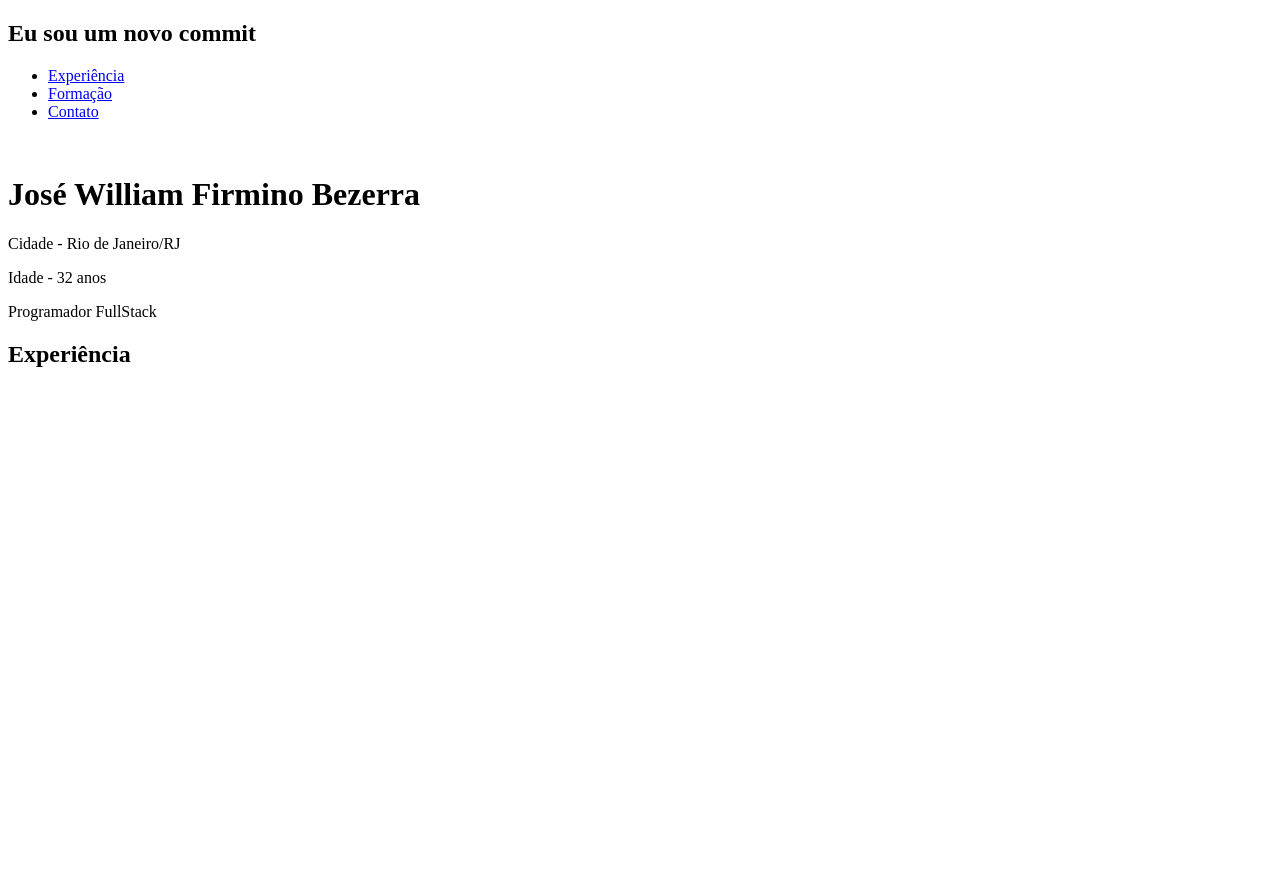
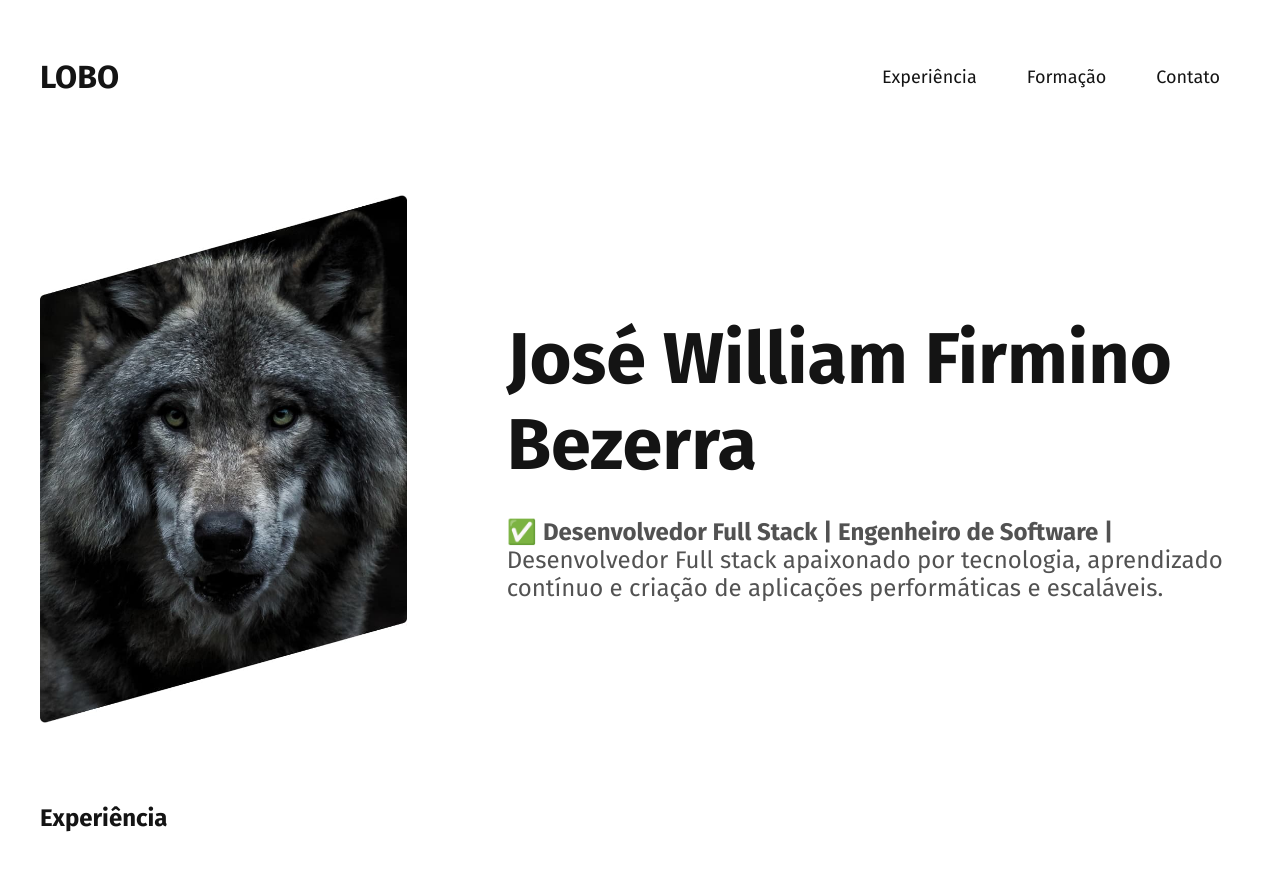
Before and after one commit to Will-firmino/portfolio, a plain HTML site: page index.html in a window 1280 px wide. Before the commit the page ends 800 px from the top, so only its background shows below. Drawn offline with Linux system fonts and the light colour scheme.

Commit message:
Alterações do dia 13_02_2025

```diff
--- a/css/style.css
+++ b/css/style.css
@@ -0,0 +1,95 @@
+/*
+======================
+CONFIGURAÇÕES BÁSICAS
+======================
+*/
+
+body {
+    font-family: "Fira Sans", Arial, sans-serif; /* Define a fonte principal para o site.*/
+    margin: 0px; /*Remove qualquer margem padrão aplicada pelo navegador*/
+    color: #141414; /* Define a cor dos textos para um tom escuro */
+}
+
+h1, h2, h3, p {
+    margin: 0px; /*Remove qualquer margem padrão aplicada pelo navegador*/
+}
+
+img {
+    max-width: 100%; /* Garante que a imagem nunca ultrapasse o contêiner */
+    height: auto; /* Mantém a proporção original da imagem */
+}
+
+li {
+    list-style: none;
+}
+
+/*
+======================
+CABEÇALHO ( HEADER )
+======================
+*/
+
+.header {
+    max-width: 1200px; /* Define a largura máxima para evitar que o conteúdo fique muito largo em telas grandes*/
+    padding: 40px 20px; /*Espaçamento interno para cima/baixo direita/esquerda*/
+    margin: 0 auto; /* Centraliza o cabeçalho na horizontal*/
+    display: flex; /* Organiza os elementos lado a lado*/
+    justify-content: space-between; /* Distribui os itens do header uniformemente*/
+    align-items: center; /* Alinha verticalmente os elementos*/
+}
+
+.header-menu {
+    display: flex; /* Organiza os elementos lado a lado*/
+    flex-wrap: wrap; /* Permite que os itens do menu quebrem a linha */
+    gap: 10px; /* Espaçamento entre os itens do menu */
+    justify-content: center; /* Garante que os itens sempre fiquem centralizados*/
+}
+
+.header-menu a {
+    text-decoration: none; /*Remove o sublinhado padrão da linha */
+    padding: 10px 20px;
+    font-size: 18px;
+    color: #141414; /* Define a cor dos textos para um tom escuro */
+    display: block;  /* Garante que o link ocupe toda a área do botão*/
+}
+
+/*
+======================
+SEÇÃO DE INTRODUÇÃO
+======================
+*/
+
+.introducao {
+    max-width: 1200px;
+    padding: 40px 20px;
+    margin: 0 auto;
+    display: grid;
+    grid-template-columns: 1fr 2fr; /* Divide o espaço, 1 parte para a imagem e 2 partes para o texto */
+    gap: 100px;
+    align-items: center;
+}
+
+.introducao h1 {
+    font-size: 72px;
+    margin-bottom: 30px;
+}
+
+.introducao p {
+    font-size: 24px;
+    color: #525252;
+}
+
+/*
+======================
+SEÇÃO DE EXPERIÊNCIA
+======================
+*/
+
+.experiencia {
+    max-width: 1200px;
+    margin: 0 auto;
+    padding: 40px 20px;
+    display: grid;
+    grid-template-columns: 1fr 2fr;
+    gap: 100px;
+}
--- a/index.html
+++ b/index.html
@@ -4,12 +4,15 @@
     <meta charset="UTF-8">
     <meta name="viewport" content="width=device-width, initial-scale=1.0">
     <title>William - Desenvolvedor Full Stack</title>
+    <link rel="preconnect" href="https://fonts.googleapis.com">
+    <link rel="preconnect" href="https://fonts.gstatic.com" crossorigin>
+    <link href="https://fonts.googleapis.com/css2?family=Fira+Sans:ital,wght@0,100;0,200;0,300;0,400;0,500;0,600;0,700;0,800;0,900;1,100;1,200;1,300;1,400;1,500;1,600;1,700;1,800;1,900&display=swap" rel="stylesheet">
     <link rel="stylesheet" href="css/style.css">
 </head>
 <body>
     <header class="header">
+        <h1>LOBO</h1>
         <nav>
-            <h1>Eu sou um novo commit</h1>
             <ul class="header-menu">
                 <li><a href="#experiencia">Experiência</a></li>
                 <li><a href="#formacao">Formação</a></li>
@@ -19,12 +22,11 @@
     </header>
 
     <main class="introducao">
-        <img src="" alt="">
+        <img src="./img/perfil.jpg" alt="Lobo Cinza">
         <div>
             <h1>José William Firmino Bezerra</h1>
-            <p>Cidade - Rio de Janeiro/RJ</p>
-            <p>Idade - 32 anos</p>
-            <p>Programador FullStack</p>
+            <p>✅ <strong>Desenvolvedor Full Stack | Engenheiro de Software |</strong></p>
+            <p>Desenvolvedor Full stack apaixonado por tecnologia, aprendizado contínuo e criação de aplicações performáticas e escaláveis.</p>
         </div>
     </main>
 
```
Also changed, not shown: img/perfil.jpg (added), 1 other file.
